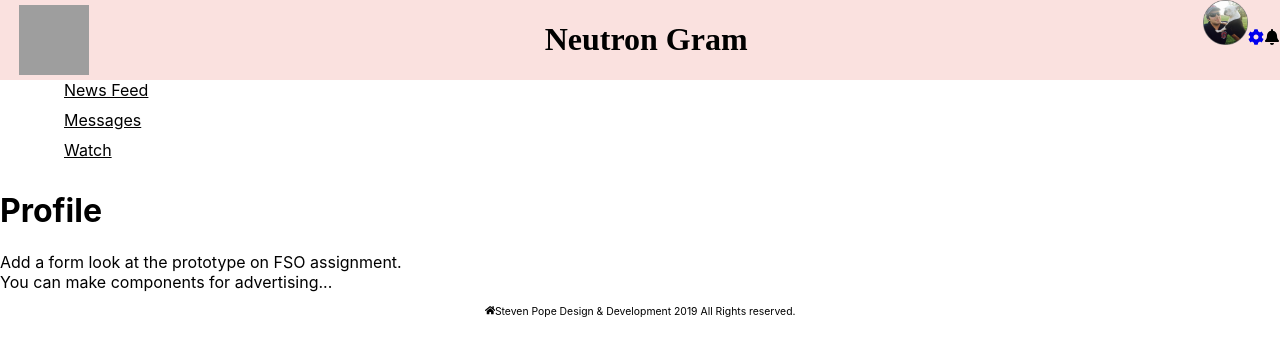
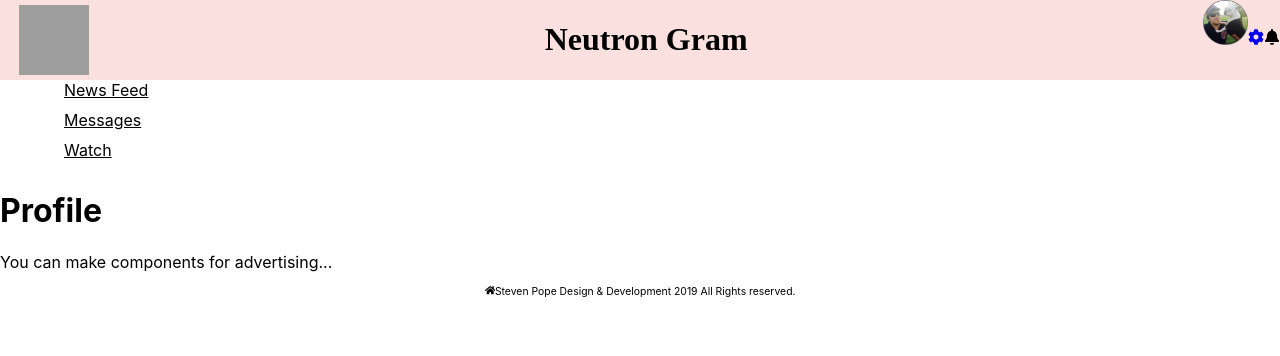
Before and after one commit to StevenPope09/PRW19, a React (Create React App) app: page /Profile in a window 1280 px wide. Shown: the top 356 px of the page. Built offline with nearby package versions, Linux system fonts and the light colour scheme; grey boxes are pictures that could not be loaded.

Commit message:
small updates on form. more to come tomorrow

```diff
--- a/src/components/pages/Profile.js
+++ b/src/components/pages/Profile.js
@@ -6,7 +6,9 @@ function Profile() {
         Profile
         </h1>
         <div>
-            Add a form  look at the prototype on FSO assignment.
+            <form>
+
+            </form>
         </div>
     </div>
 }
```
